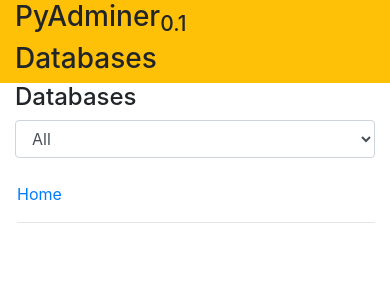
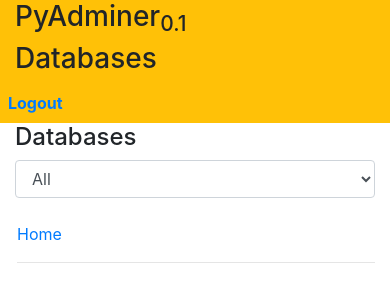
Before and after one commit to anilpokhariyal/py-adminer, a Flask app: page /py_adminer in a window 390 px wide. Shown: the top 289 px of the page. Run offline with Flask 2, Linux system fonts and the light colour scheme; the visitor is signed in with stand-in values (Sample User, id 1); data that the repository does not hold is empty; parts of the project's set-up code (start-up, migrations or seed data) failed here and were passed over; some libraries are stand-ins or nearby versions.

Commit message:
logout option added

```diff
--- a/main.py
+++ b/main.py
@@ -64,7 +64,8 @@
                 query(connection, "use " + alter_db + ";")
                 for table in tables:
                     query(connection,
-                          "RENAME TABLE " + table['TABLE_NAME'] + " TO `" + db_name + "`.`" + table['TABLE_NAME'] + "`;")
+                          "RENAME TABLE " + table['TABLE_NAME'] + " TO `" + db_name + "`.`" + table[
+                              'TABLE_NAME'] + "`;")
                 query(connection, "DROP DATABASE " + alter_db + ";")
 
         return redirect('/')
@@ -234,6 +235,23 @@
                            selected_db=selected_db, selected_table=selected_table)
 
 
+@app.route("/logout", methods=["GET", "POST"])
+def logout():
+    if 'system' in session:
+        session.pop('system')
+    if 'host' in session:
+        session.pop('host')
+    if 'user' in session:
+        session.pop('user')
+    if 'password' in session:
+        session.pop('password')
+    if 'database' in session:
+        session.pop('database')
+    if 'pass' in session:
+        session.pop('pass')
+    return redirect('/')
+
+
 if __name__ == '__main__':
     app.logger.setLevel(logging.INFO)
     app.run(debug=True, host="0.0.0.0", port=5000)
--- a/templates/header.html
+++ b/templates/header.html
@@ -1,7 +1,7 @@
 <div class="row bg-warning">
     <div class="col-md-2"><h3>PyAdminer<sub>0.1</sub></h3></div>
     <!--options starts here-->
-    <div class="col-md-10">
+    <div class="col-md-8">
         {% if not login %}
         <h3>Login</h3>
         {% elif tables %}
@@ -14,5 +14,10 @@
         <h3>Databases</h3>
         {% endif %}
     </div>
+    <div class="col-md-2 p-2">
+        {% if login %}
+        <strong><a href="/logout">Logout</a></strong>
+        {% endif %}
+    </div>
     <!-- options ends here-->
 </div>
--- a/templates/sidebar.html
+++ b/templates/sidebar.html
@@ -13,7 +13,9 @@
     {% endif %}
 
     <ul class="pt-4" style="list-style: none; padding-left: 2px !important;">
+        {% if login %}
         <span class="pt-4"><a href="?database={{selected_db if selected_db}}"> Home </a></span>
+        {% endif %}
         <hr>
     {% if not selected_db %}
         {% for database in databases %}
```
